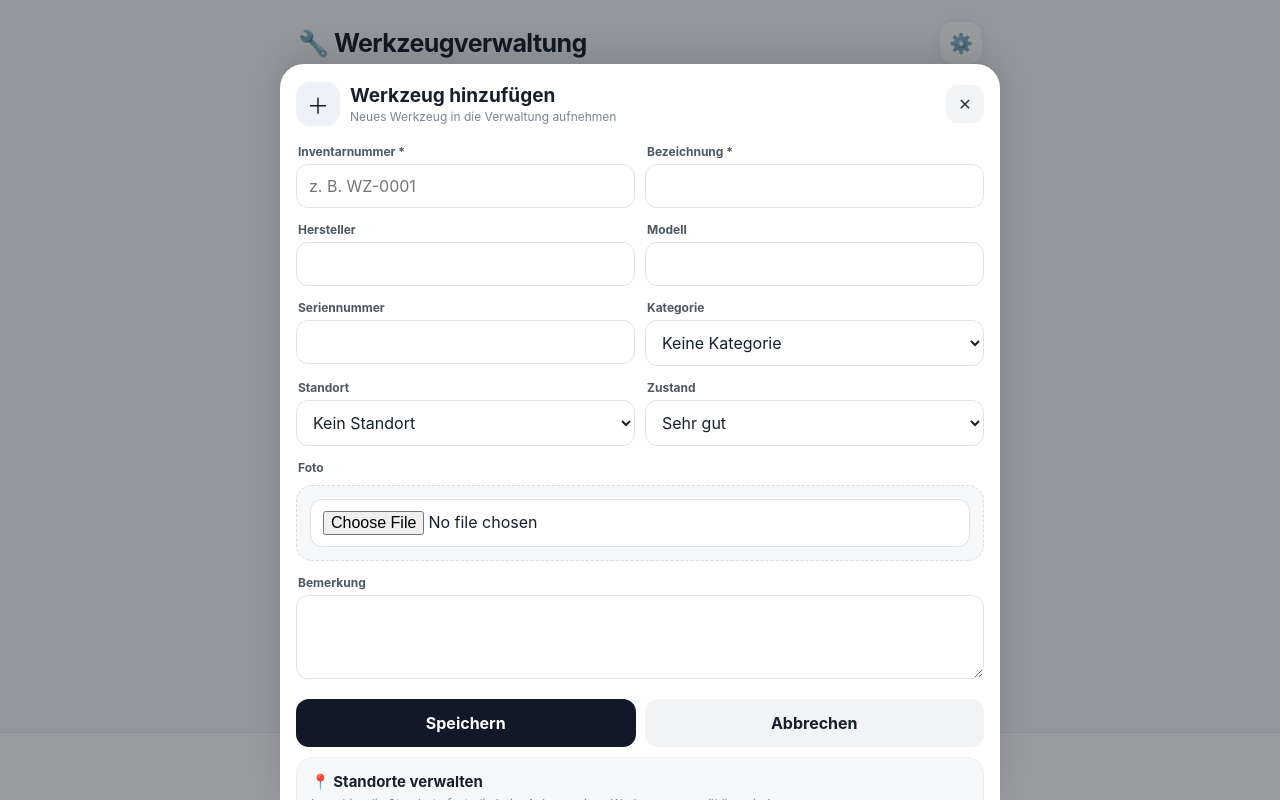
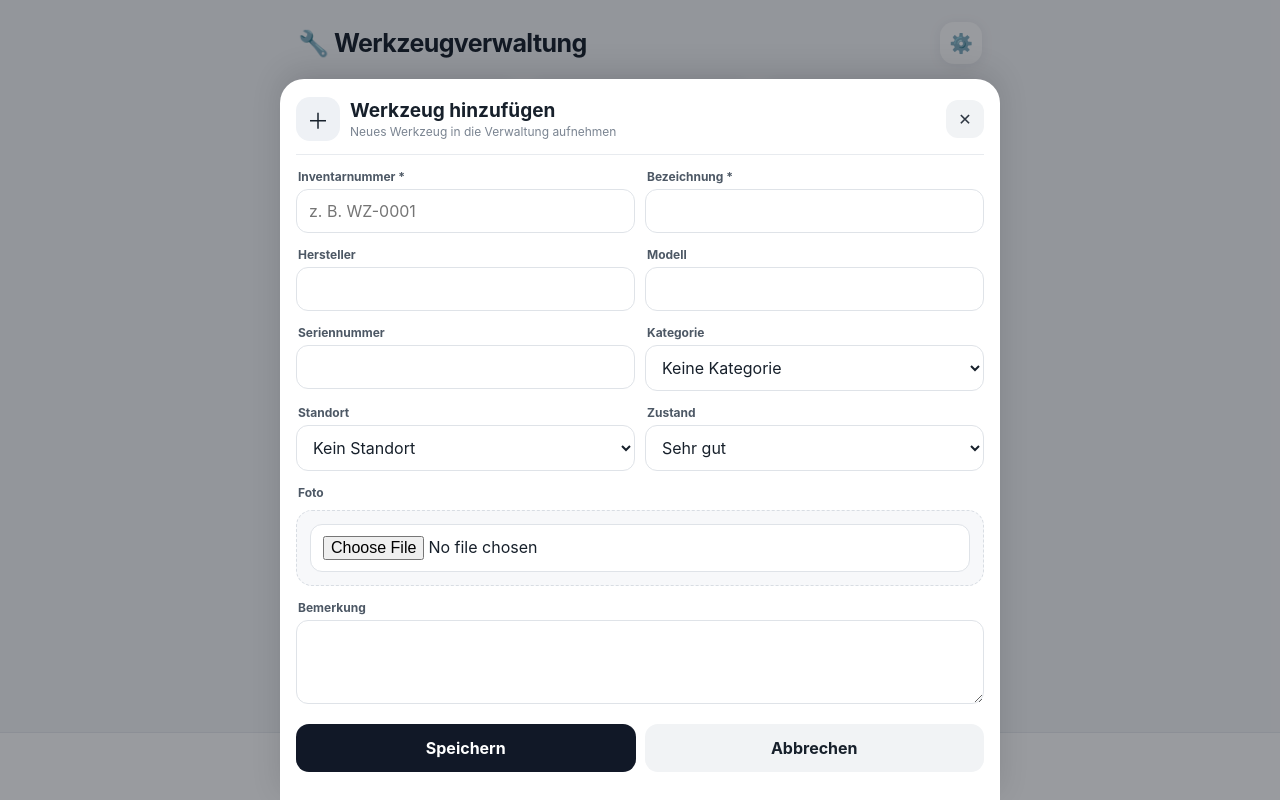
Before and after one commit to Sewi12/Werkzeugverwaltung, a plain HTML site: page index.html in a window 1280 px wide. Both pictures are taken after a click on the button "＋ Werkzeug". Drawn offline with Linux system fonts and the light colour scheme.

Commit message:
Add files via upload

```diff
--- a/index.html
+++ b/index.html
@@ -90,6 +90,14 @@ input:focus,select:focus,textarea:focus{border-color:#9da6b1;box-shadow:0 0 0 3p
 .qr-box{display:flex;flex-direction:column;align-items:center;justify-content:center;background:#f7f8fa;border-radius:17px;padding:18px;margin-top:12px}
 #qrcode img,#qrcode canvas{max-width:180px}
 .history{margin-top:12px}.history-item{display:flex;justify-content:space-between;gap:10px;padding:9px 0;border-bottom:1px solid #e8ebef;font-size:12px}.history-item:last-child{border-bottom:0}
+
+/* V8: modal modes are mutually exclusive */
+#form.view-hidden,#detail.view-hidden,#settings.view-hidden{display:none!important}
+.mode-add .sheet-head{border-bottom:1px solid var(--line);padding-bottom:13px;margin-bottom:4px}
+.mode-settings .sheet-head{border-bottom:1px solid var(--line);padding-bottom:13px;margin-bottom:8px}
+.mode-detail .sheet-head{border-bottom:1px solid var(--line);padding-bottom:13px;margin-bottom:4px}
+.settings-only{display:block}
+.add-only{display:block}
 </style>
 <script src="https://cdnjs.cloudflare.com/ajax/libs/qrcodejs/1.0.0/qrcode.min.js"></script>
 </head>
@@ -140,7 +148,7 @@ input:focus,select:focus,textarea:focus{border-color:#9da6b1;box-shadow:0 0 0 3p
     <button class="close" onclick="closeModal()">✕</button>
   </div>
 
-  <form id="form" onsubmit="saveTool(event)">
+  <form id="form" class="view-hidden" onsubmit="saveTool(event)">
     <input type="hidden" id="editId">
     <div class="grid">
       <div><label>Inventarnummer *</label><input id="inventoryNo" required placeholder="z. B. WZ-0001"></div>
@@ -163,9 +171,9 @@ input:focus,select:focus,textarea:focus{border-color:#9da6b1;box-shadow:0 0 0 3p
     <div class="form-actions"><button class="primary" type="submit">Speichern</button><button class="secondary" type="button" onclick="closeModal()">Abbrechen</button></div>
   </form>
 
-  <div id="detail" class="hidden"></div>
+  <div id="detail" class="view-hidden"></div>
 
-  <div id="settings" class="hidden">
+  <div id="settings" class="view-hidden">
     <div class="section-card">
       <h3>📍 Standorte verwalten</h3>
       <p>Lege hier die Standorte fest, die beim Anlegen eines Werkzeugs auswählbar sind.</p>
@@ -238,12 +246,23 @@ function fillCategories(selected=''){
 function fillLocations(selected=''){
  document.getElementById('location').innerHTML='<option value="">Kein Standort</option>'+settings.locations.map(x=>`<option value="${esc(x)}" ${x===selected?'selected':''}>${esc(x)}</option>`).join('');
 }
+
+function setModalMode(mode){
+ const sheet=document.getElementById('mainSheet');
+ const form=document.getElementById('form');
+ const detail=document.getElementById('detail');
+ const settingsEl=document.getElementById('settings');
+ sheet.className='sheet mode-'+mode;
+ form.classList.toggle('view-hidden',mode!=='add');
+ detail.classList.toggle('view-hidden',mode!=='detail');
+ settingsEl.classList.toggle('view-hidden',mode!=='settings');
+}
+
 function openForm(t=null){
- document.getElementById('mainSheet').className='sheet add-sheet';
+ setModalMode('add');
  document.getElementById('sheetIcon').textContent=t?'✏️':'＋';
  document.getElementById('sheetSubtitle').textContent=t?'Daten des Werkzeugs bearbeiten':'Neues Werkzeug in die Verwaltung aufnehmen';
  document.getElementById('modalTitle').textContent=t?'Werkzeug bearbeiten':'Werkzeug hinzufügen';
- document.getElementById('form').classList.remove('hidden');document.getElementById('detail').classList.add('hidden');document.getElementById('settings').classList.add('hidden');
  document.getElementById('editId').value=t?.id||'';document.getElementById('inventoryNo').value=t?.inventoryNo||'';document.getElementById('name').value=t?.name||'';
  ['brand','model','serial','category','note'].forEach(k=>document.getElementById(k).value=t?.[k]||'');
  document.getElementById('condition').value=t?.condition||'Sehr gut';
```
Also changed, not shown: README.txt.
